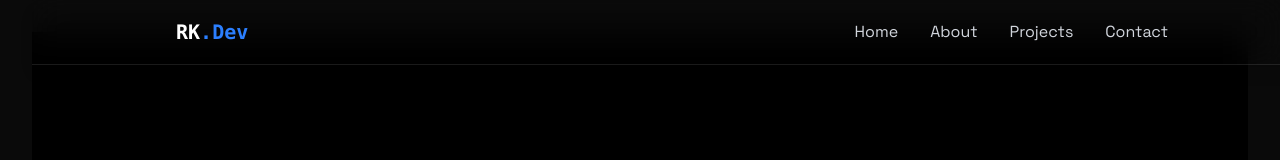
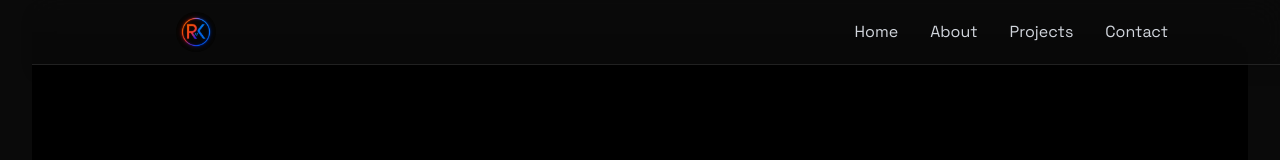
Before and after one commit to Ramakrish21/Portfolio_Website_Ram, a React (Vite) app: page / in a window 1280 px wide. Shown: the top 160 px of the page. Built offline with nearby package versions, Linux system fonts and the light colour scheme.

Commit message:
nav bar updated

```diff
--- a/src/component/Navbar.jsx
+++ b/src/component/Navbar.jsx
@@ -4,15 +4,21 @@ export const Navbar = ({ menuOpen, setMenuOpen }) => {
   useEffect(() => {
     document.body.style.overflow = menuOpen ? "hidden" : "";
   }, [menuOpen]);
+
   return (
-    <nav className="fixed top-0 w-full z-40 bg-[rgba(10, 10, 10, 0.8)] backdrop-blur-lg border-b border-white/10 shadow-lg">
+    <nav className="fixed top-0 w-full z-40 bg-[rgba(10,10,10,0.8)] backdrop-blur-lg border-b border-white/10 shadow-lg">
       <div className="max-w-5xl mx-auto px-4">
         <div className="flex justify-between items-center h-16">
-          <a href="#home" className="font-mono text-xl font-bold text-white">
-            {" "}
-           RK<span className="text-blue-500">.Dev</span>{" "}
+          {/* Logo with image */}
+          <a href="#home" className="flex items-center">
+            <img
+              src="/krish.jpg"
+              alt="Logo"
+              className="h-10 w-10 object-contain rounded-full"
+            />
           </a>
 
+          {/* Mobile Hamburger Icon */}
           <div
             className="w-7 h-5 relative cursor-pointer z-40 md:hidden"
             onClick={() => setMenuOpen((prev) => !prev)}
@@ -20,34 +26,19 @@ export const Navbar = ({ menuOpen, setMenuOpen }) => {
             &#9776;
           </div>
 
+          {/* Desktop Navigation Links */}
           <div className="hidden md:flex items-center space-x-8">
-            <a
-              href="#home"
-              className="text-gray-300 hove:text-white transition-colors"
-            >
-              {" "}
+            <a href="#home" className="text-gray-300 hover:text-white transition-colors">
               Home
             </a>
-            <a
-              href="#about"
-              className="text-gray-300 hove:text-white transition-colors"
-            >
-              {" "}
-              About{" "}
+            <a href="#about" className="text-gray-300 hover:text-white transition-colors">
+              About
             </a>
-            <a
-              href="#projects"
-              className="text-gray-300 hove:text-white transition-colors"
-            >
-              {" "}
-              Projects{" "}
+            <a href="#projects" className="text-gray-300 hover:text-white transition-colors">
+              Projects
             </a>
-            <a
-              href="#contact"
-              className="text-gray-300 hove:text-white transition-colors"
-            >
-              {" "}
-              Contact{" "}
+            <a href="#contact" className="text-gray-300 hover:text-white transition-colors">
+              Contact
             </a>
           </div>
         </div>
```
Also changed, not shown: public/krish.jpg (added).
